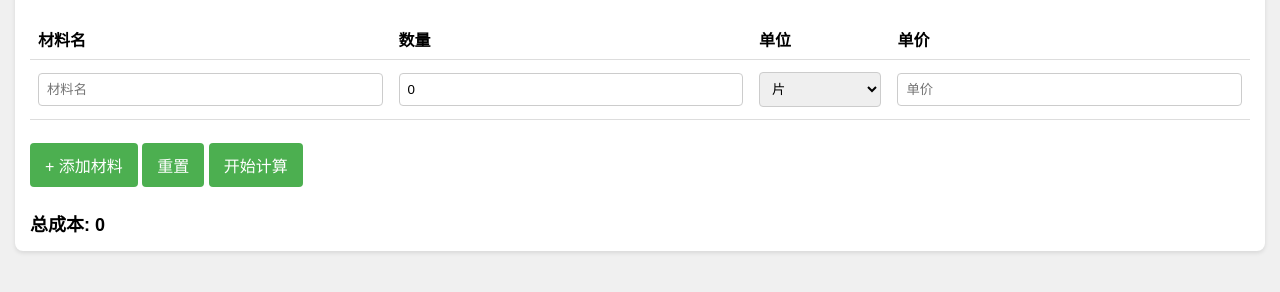
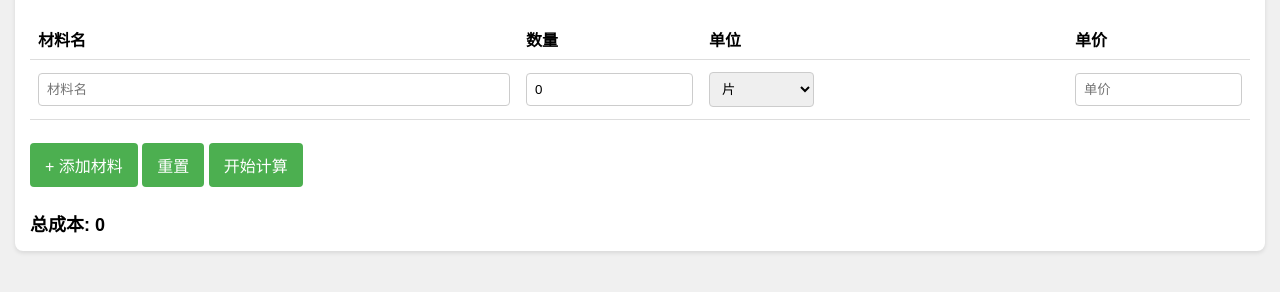
Before and after one commit to YvonneNgu/HFCostCalculator, a plain HTML site: page index.html in a window 1280 px wide. Both pictures are taken after a click on the button "+ 添加材料". Shown: the part 100-392 px from the top of the page. Drawn offline with Linux system fonts and the light colour scheme.

Commit message:
Update index.html

```diff
--- a/index.html
+++ b/index.html
@@ -40,6 +40,15 @@
             border-radius: 4px;
             box-sizing: border-box;
         }
+        .material-name {
+            width: 40%;
+        }
+        .quantity, .price {
+            width: 15%;
+        }
+        .unit {
+            width: 30%;
+        }
         button {
             background-color: #4CAF50;
             color: white;
@@ -65,10 +74,10 @@
         <h1>成本计算器 - 低配版</h1>
         <table id="materialTable">
             <tr>
-                <th>材料名</th>
-                <th>数量</th>
-                <th>单位</th>
-                <th>单价</th>
+                <th class="material-name">材料名</th>
+                <th class="quantity">数量</th>
+                <th class="unit">单位</th>
+                <th class="price">单价</th>
             </tr>
         </table>
         <button onclick="addMaterial()">+ 添加材料</button>
@@ -85,14 +94,20 @@
             var cell2 = row.insertCell(1);
             var cell3 = row.insertCell(2);
             var cell4 = row.insertCell(3);
-            cell1.innerHTML = `<input type="text" placeholder="材料名" value="${name}" oninput="saveMaterials()">`;
-            cell2.innerHTML = '<input type="number" placeholder="数量" value="0" oninput="saveMaterials()">';
-            cell3.innerHTML = `<select onchange="saveMaterials()">
+            cell1.innerHTML = `<input type="text" class="material-name" placeholder="材料名" value="${name}" oninput="saveMaterials()">`;
+            cell2.innerHTML = '<input type="number" class="quantity" placeholder="数量" value="0" min="0" step="any" oninput="validateQuantity(this); saveMaterials();">';
+            cell3.innerHTML = `<select class="unit" onchange="saveMaterials()">
                 <option value="片" ${unit === '片' ? 'selected' : ''}>片</option>
                 <option value="公斤" ${unit === '公斤' ? 'selected' : ''}>公斤</option>
                 <option value="克" ${unit === '克' ? 'selected' : ''}>克</option>
             </select>`;
-            cell4.innerHTML = `<input type="number" placeholder="单价" value="${price}" oninput="saveMaterials()">`;
+            cell4.innerHTML = `<input type="number" class="price" placeholder="单价" value="${price}" min="0" step="any" oninput="saveMaterials()">`;
+        }
+
+        function validateQuantity(input) {
+            if (input.value < 0) {
+                input.value = 0;
+            }
         }
 
         function resetTable() {
```
